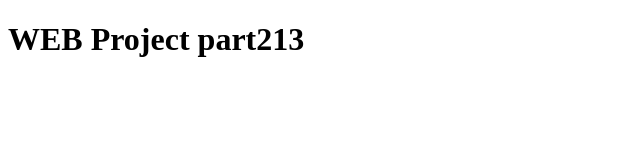
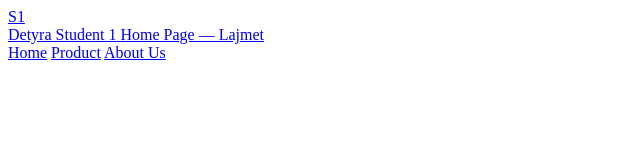
Before and after one commit to BlendiBB/Projekti_Web, a plain HTML site: page index.html in a window 1280 px wide. Shown: the whole page, without its empty margins (0-640 px from the left). Drawn offline with Linux system fonts and the light colour scheme.

Commit message:
shtova header

```diff
--- a/index.html
+++ b/index.html
@@ -1,12 +1,36 @@
 <!DOCTYPE html>
 <html lang="en">
+
 <head>
     <meta charset="UTF-8">
     <meta name="viewport" content="width=device-width, initial-scale=1.0">
     <title>Detyra e Studentit 1 – Home Page</title>
     <link rel="stylesheet" href="style.css">
 </head>
+
 <body>
-    <h1>WEB Project part213</h1>
+    <div class="page" role="document">
+
+        <header class="site-header">
+      <a class="brand" href="#">
+        <div class="logo">S1</div>
+        <div>
+          <span class="site-title">Detyra Student 1</span>
+          <span class="site-sub">Home Page — Lajmet</span>
+        </div>
+      </a>
+
+      <nav class="main-nav">
+        <a href="#" aria-current="page">Home</a>
+        <a href="#">Product</a>
+        <a href="#">About Us</a>
+      </nav>
+    </header>
+
+
+
+
+    </div>
 </body>
+
 </html>
```
